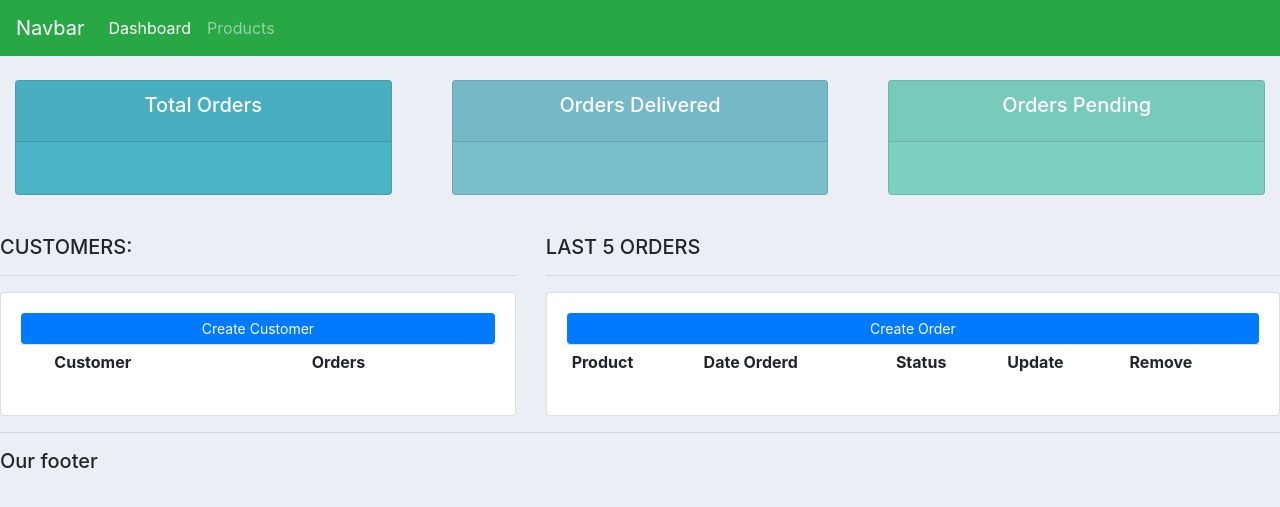
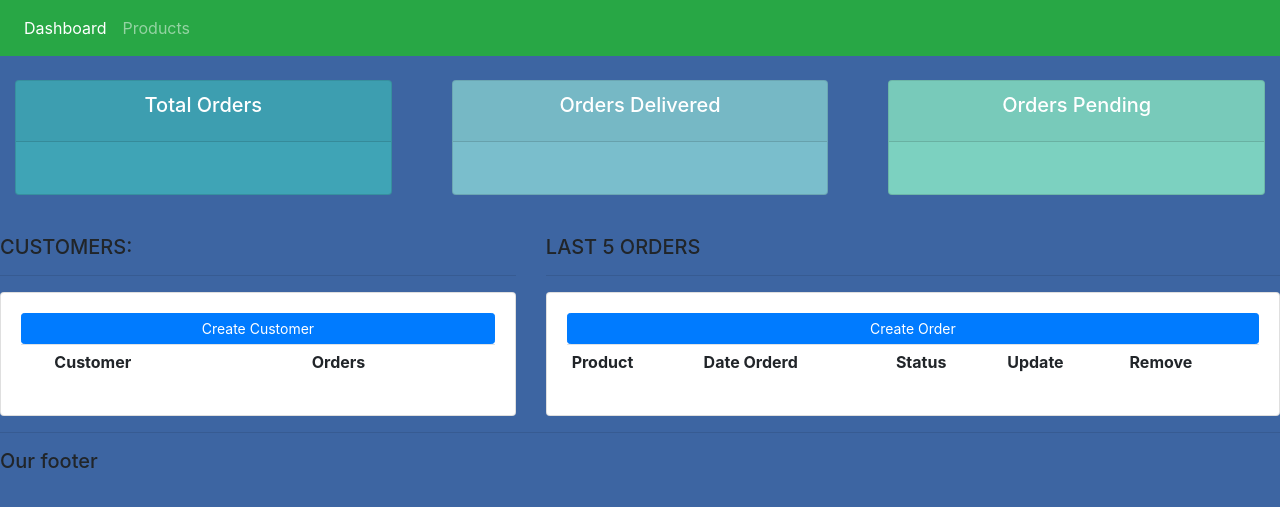
Before and after one commit to LoneHilke/Crash-cours-tutorials, a Django app: page / in a window 1280 px wide. Shown: the top 507 px of the page. Run offline with Django 4.2, Linux system fonts and the light colour scheme; lists and menus that the app fills with data are empty.

Commit message:
part 5
part 5. vil ikke vise logo

Co-Authored-By: Qvisty <18654175+qvisty@users.noreply.github.com>

```diff
--- a/crash_course/accounts/templates/accounts/main.html
+++ b/crash_course/accounts/templates/accounts/main.html
@@ -1,32 +1,12 @@
+{% load static %}
+
 <!DOCTYPE html>
 <html>
     <head>
         <title>Title</title>
         <link rel="stylesheet" href="https://cdn.jsdelivr.net/npm/bootstrap@4.3.1/dist/css/bootstrap.min.css" integrity="sha384-ggOyR0iXCbMQv3Xipma34MD+dH/1fQ784/j6cY/iJTQUOhcWr7x9JvoRxT2MZw1T" crossorigin="anonymous">
 
-        <style>
-            #logo{
-		}
-
-		body{
-			background-color: #ebeff5;
-		}
-
-
-		#total-orders{
-			background-color: #4cb4c7;
-		}
-
-
-		#orders-delivered{
-			background-color: #7abecc;
-		}
-
-		#orders-pending{
-			background-color: #7CD1C0;
-		}
-
-        </style>
+        <link rel="stylesheet" type="text/css" href="{% static '/css/main.css' %}">
     </head>
     <body>
         {% include 'accounts/navbar.html' %}
--- a/crash_course/accounts/templates/accounts/navbar.html
+++ b/crash_course/accounts/templates/accounts/navbar.html
@@ -1,5 +1,8 @@
+{% load static %}
+
 <nav class="navbar navbar-expand-lg navbar-dark bg-success">
-    <a class="navbar-brand" href="#">Navbar</a>
+  <img scr="{% static 'images/try-best.webp' %}">
+
     <button class="navbar-toggler" type="button" data-toggle="collapse" data-target="#navbarNav" aria-controls="navbarNav" aria-expanded="false" aria-label="Toggle navigation">
       <span class="navbar-toggler-icon"></span>
     </button>
--- a/crash_course/accounts/views.py
+++ b/crash_course/accounts/views.py
@@ -10,3 +10,7 @@ def products(request):
 
 def customer(request):
     return render(request, 'accounts/customer.html')
+
+
+
+# fra: https://www.youtube.com/watch?v=mOu9fpfzyUg&list=PL-51WBLyFTg2vW-_6XBoUpE7vpmoR3ztO&index=5
--- /dev/null
+++ b/crash_course/static/css/main.css
@@ -0,0 +1,20 @@
+#logo{
+        }
+
+        body{
+            background-color: #3d65a2;
+        }
+
+
+        #total-orders{
+            background-color: #3fa4b6;
+        }
+
+
+        #orders-delivered{
+            background-color: #7abecc;
+        }
+
+        #orders-pending{
+            background-color: #7CD1C0;
+        }
```
Also changed, not shown: crash_course/crash_course/settings.py (+7 -0 lines), crash_course/static/images/try-best.jpg (added).
